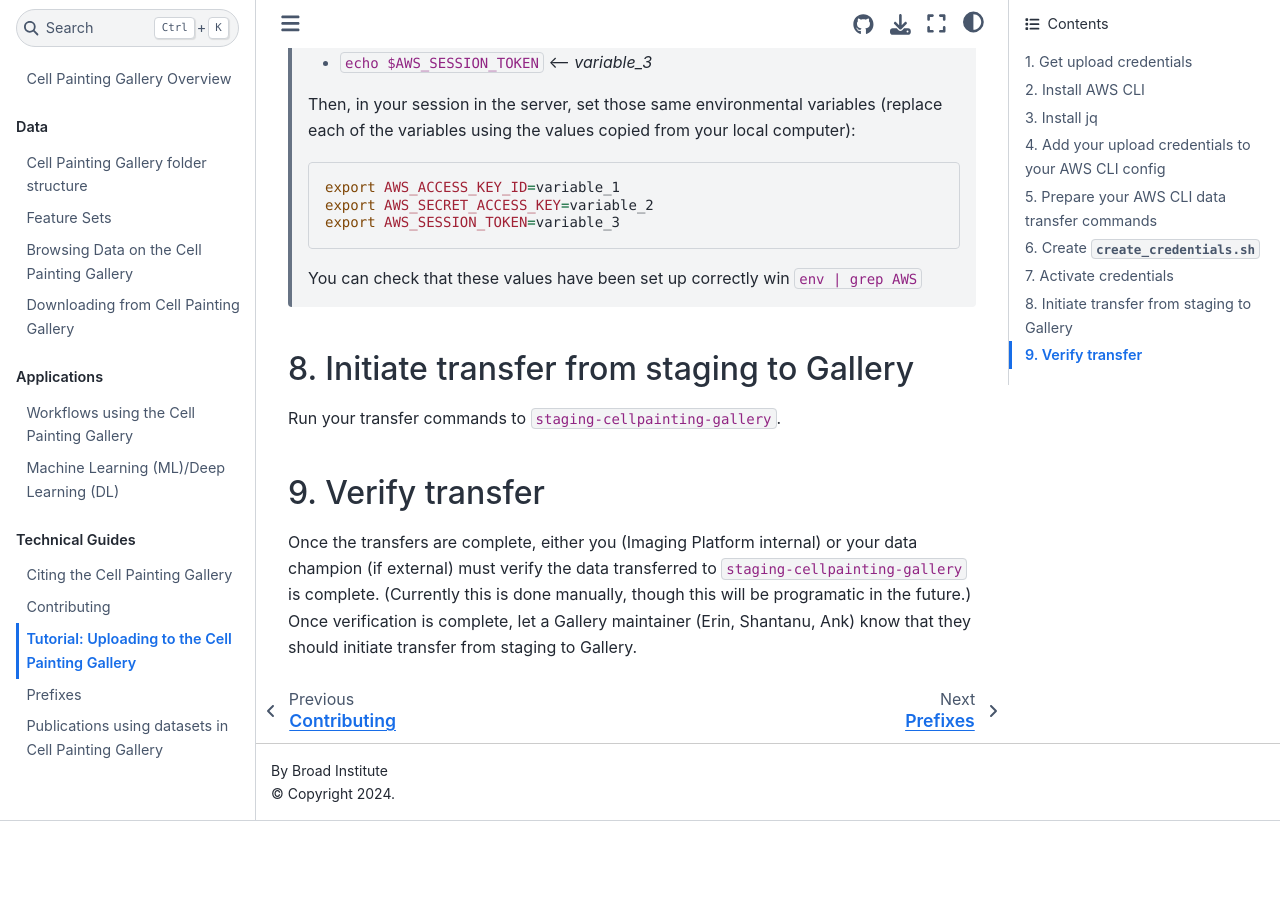
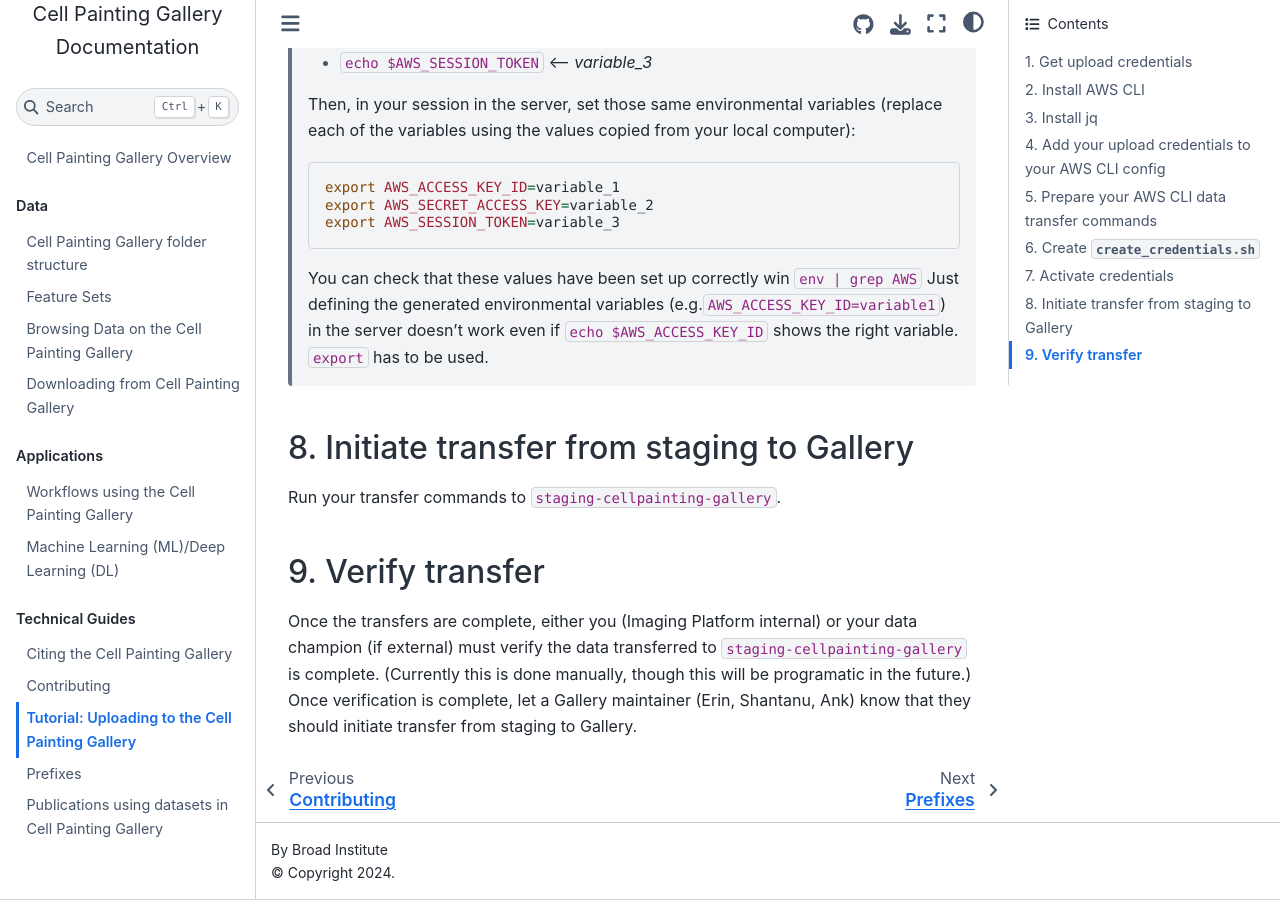
Before and after one commit to broadinstitute/cellpainting-gallery, a Jupyter Book: the page built from documentation/uploading_to_cpg.md, in a window 1280 px wide and 900 px high, scrolled down 2990 px. Built offline with Jupyter Book 1.0.4 settings and Sphinx 7.4.7 and the Sphinx Book theme 1.1.4, drawn with Linux system fonts in a browser that asks for light colours; before the commit the page ends 3811 px from its top, so only the background shows below that.

Commit message:
Update uploading_to_cpg.md (#133)
Co-authored-by: Erin Weisbart <54687786+ErinWeisbart@users.noreply.github.com>

````diff
--- a/documentation/uploading_to_cpg.md
+++ b/documentation/uploading_to_cpg.md
@@ -96,6 +96,7 @@
 >export AWS_SESSION_TOKEN=variable_3
 >```
 >You can check that these values have been set up correctly win `env | grep AWS`
+>Just defining the generated environmental variables (e.g.`AWS_ACCESS_KEY_ID=variable1`) in the server doesn't work even if `echo $AWS_ACCESS_KEY_ID` shows the right variable. `export` has to be used.
 
 ## 8. Initiate transfer from staging to Gallery
 
````
